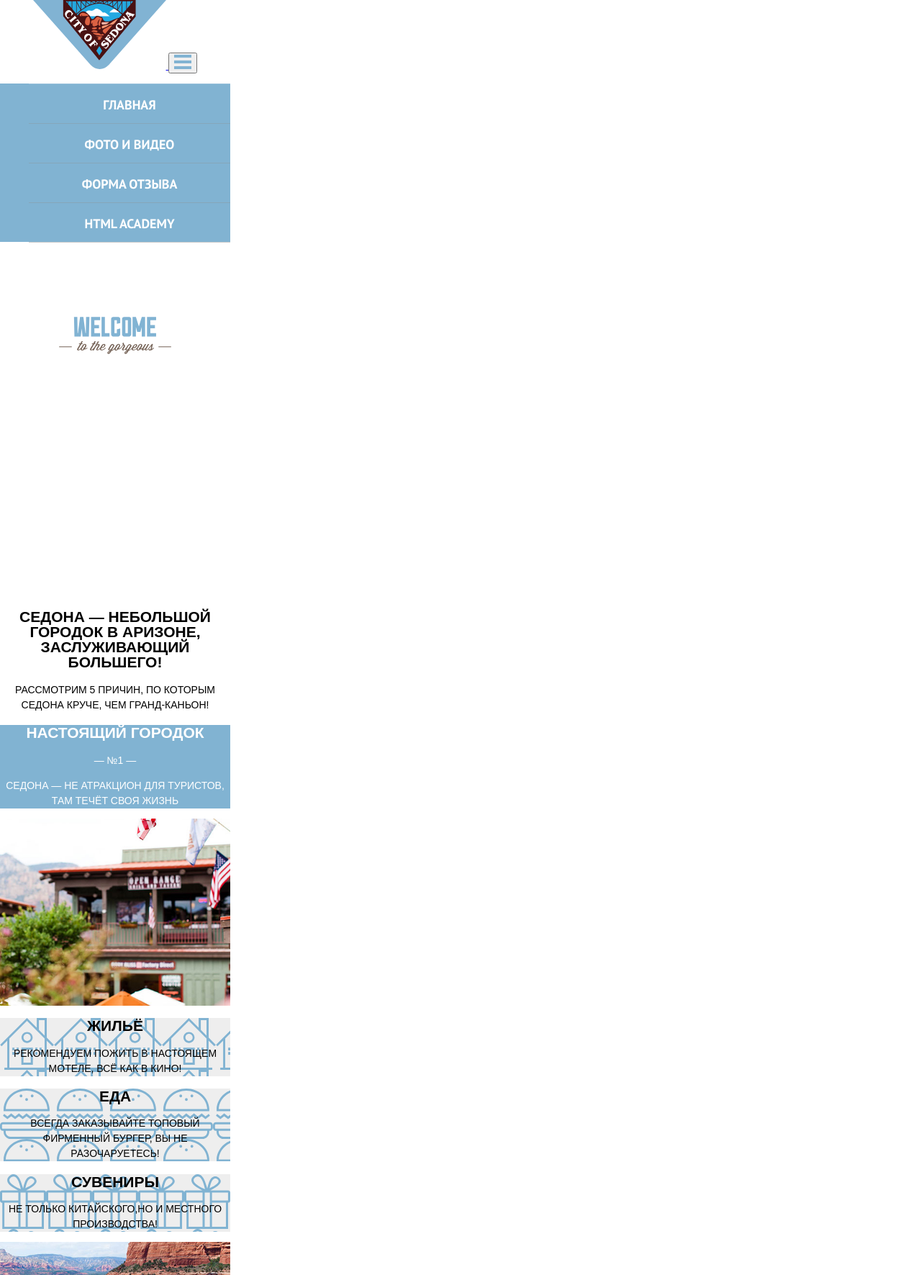
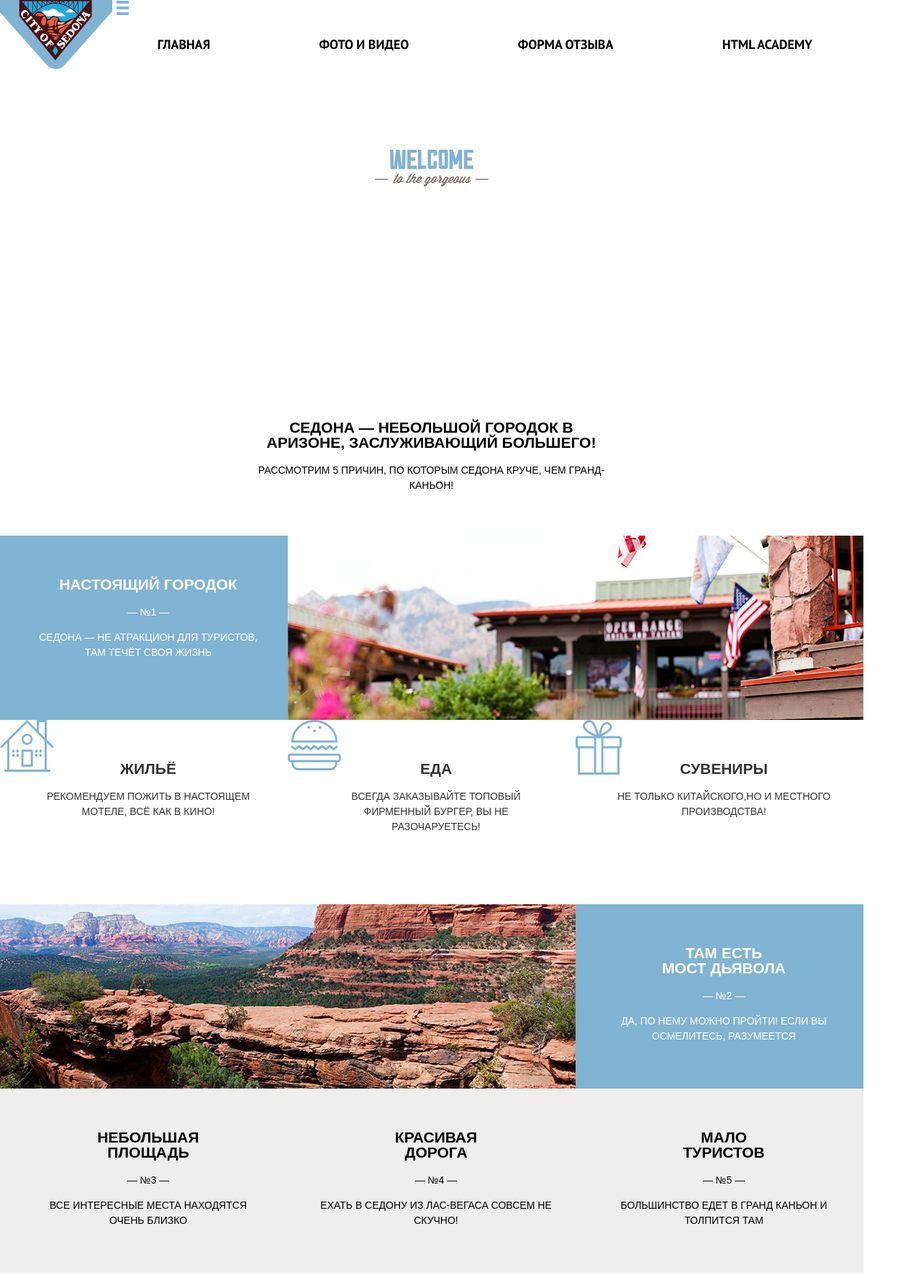
Before and after one commit to shvindtk/474467-sedona-25, a website: page source/index.html in a window 1280 px wide. Shown: the top 1771 px of the page at 72% size. Drawn offline with nearby package versions, Linux system fonts and the light colour scheme; files that its build step writes are made by us from their sources.

Commit message:
Домашняя работа

```diff
--- a/source/index.html
+++ b/source/index.html
@@ -1,7 +1,7 @@
 <!DOCTYPE html>
-<html lang="ru">
+<html lang="ru" class="page">
 
-<head>
+<head class="page__head">
   <meta charset="utf-8">
   <meta name="viewport" content="width=device-width, initial-scale=1.0">
   <link rel="icon" sizes="32x32" href="img/favicon.png">
@@ -9,8 +9,8 @@
   <link rel="stylesheet" href="css/style.css">
 </head>
 
-<body>
-  <header class="page-header">
+<body class="page__body">
+  <header class="page__header">
     <div name="container">
       <nav class="navigation">
         <a class="navigation__logo" href="#">
@@ -18,9 +18,9 @@
         </a>
         <button class="navigation__button sandwich-button" href="#" type="button">
           <svg width="24" height="20" viewBox="0 0 24 20" fill="none" xmlns="http://www.w3.org/2000/svg">
-            <path d="M24 0H0V4H24V0Z" fill="#81B3D2" />
-            <path d="M24 8H0V12H24V8Z" fill="#81B3D2" />
-            <path d="M24 16H0V20H24V16Z" fill="#81B3D2" />
+            <path d="M24 0H0V4H24V0Z" />
+            <path d="M24 8H0V12H24V8Z" />
+            <path d="M24 16H0V20H24V16Z" />
           </svg>
         </button>
         <div class="menu">
@@ -76,21 +76,23 @@
               <div class="product__logo product__logo-city">
               </div>
             </div>
+          </li>
+          <li class="product__item">
             <ul class="product__list-more  list-reset">
               <li class="product__item">
-                <div class="product__canvas .product__canvas-icon product__canvas-home">
+                <div class="product__canvas product__canvas-icon product__canvas-home">
                   <h2 class="product__title">Жильё</h2>
                   <p class="product__text">Рекомендуем пожить в настоящем мотеле, всё как в кино!</p>
                 </div>
               </li>
               <li class="product__item">
-                <div class="product__canvas .product__canvas-icon product__canvas-food">
+                <div class="product__canvas product__canvas-icon product__canvas-food">
                   <h2 class="product__title">Еда</h2>
                   <p class="product__text">Всегда заказывайте топовый фирменный бургер, вы не разочаруетесь!</p>
                 </div>
               </li>
               <li class="product__item">
-                <div class="product__canvas .product__canvas-icon product__canvas-souvenirs">
+                <div class="product__canvas product__canvas-icon product__canvas-souvenirs">
                   <h2 class="product__title">Сувениры</h2>
                   <p class="product__text">Не только китайского,но и местного производства!</p>
                 </div>
@@ -144,9 +146,9 @@
     <section class="map">
     </section>
   </main>
-  <footer class="footer">
+  <footer class="page__footer">
+    <section class="social">
       <div class="container">
-      <section class="social">
         <a class="social__hashtag">
           <h1>#visitsedona</h1>
         </a>
@@ -190,6 +192,7 @@
             </a>
           </li>
         </ul>
+      </div>
     </section>
     <section class="copyright">
       <div class="container">
--- /dev/null
+++ b/source/less/copyright.less
@@ -0,0 +1,4 @@
+.copyright div {
+  display: flex;
+  flex-direction: row;
+}
--- a/source/less/menu.less
+++ b/source/less/menu.less
@@ -1,15 +1,56 @@
 .menu {
   background-color: @blue;
+  margin: 0;
+
+  @media (min-width: @tablet-width) {
+    background-color: @white;
+    color: #000000;
+    padding-right: 29px;
+    padding-top: 18px;
+    padding-bottom: 17px;
+    width: 100%;
+  }
+
+  @media (min-width: @desktop-width) {
+    background-color: @white;
+    color: #000000;
+    padding-right: 71px;
+    padding-right: 71px;
+    padding-top: 18px;
+    padding-bottom: 17px;
+    width: 100%;
+  }
 }
 
 .menu__list {
   list-style: none;
+  display: flex;
+  flex-direction: column;
+
+  @media (min-width: @tablet-width) {
+    display: flex;
+    flex-direction: row;
+  }
+
+  @media (min-width: @desktop-width) {
+    display: flex;
+    flex-direction: row;
+    justify-content: space-between;
+  }
 }
 
 .menu__item {
   box-shadow: 0px 1px 0px rgba(1, 1, 1, 0.2), inset 0px 1px 0px rgba(255, 255, 255, 0.2);
   padding-top: 17px;
   padding-bottom: 12px;
+
+  @media (min-width: @tablet-width) {
+    box-shadow: none;
+  }
+
+  @media (min-width: @desktop-width) {
+    box-shadow: none;
+  }
 }
 
 .menu__item a {
@@ -21,4 +62,12 @@
   font-style: normal;
   font-weight: 700;
   text-align: center;
+
+  @media (min-width: @tablet-width) {
+    color: #000000;
+  }
+
+  @media (min-width: @desktop-width) {
+    color: #000000;
+  }
 }
--- /dev/null
+++ b/source/less/navigation.less
@@ -0,0 +1,28 @@
+.navigation {
+  display: flex;
+  flex-direction: column;
+
+  @media (min-width: @tablet-width) {
+    display: flex;
+    flex-direction: row;
+    width: 100%;
+  }
+
+  @media (min-width: @desktop-width) {
+    display: flex;
+    flex-direction: row;
+    width: 100%;
+  }
+}
+
+.navigation__button {
+  width: 23px;
+  height: 22px;
+  background-color: @white;
+  border: none;
+  outline: none;
+}
+
+.navigation__button svg {
+  fill: @blue;
+}
--- a/source/less/product.less
+++ b/source/less/product.less
@@ -1,6 +1,74 @@
+.product__description {
+  padding-top: 32px;
+  padding-bottom: 16px;
+  padding-left: 18px;
+  padding-right: 20px;
+
+  @media (min-width: @tablet-width) {
+    padding-top: 48px;
+    padding-bottom: 57px;
+    padding-left: 124px;
+    padding-right: 124px;
+  }
+
+  @media (min-width: @desktop-width) {
+    padding-top: 59px;
+    padding-bottom: 45px;
+    padding-left: 358px;
+    padding-right: 359px;
+  }
+}
+
+.product__list {
+  display: flex;
+  align-items: stretch;
+  flex-direction: column;
+
+  @media (min-width: @tablet-width) {
+    flex-direction: row;
+    flex-wrap: wrap;
+  }
+
+  @media (min-width: @desktop-width) {
+    flex-direction: row;
+    flex-wrap: wrap;
+  }
+}
+
+.product__list-more {
+  display: flex;
+  flex-wrap: wrap;
+  justify-content: space-between;
+}
+
 .product__canvas {
   background-color: @lightgrey;
   color: #000000;
+
+  @media (min-width: @tablet-width) {
+    width: 256px;
+    height: 256px;
+    padding: 40px 32px 42px 44px;
+  }
+
+  @media (min-width: @desktop-width) {
+    width: 400px;
+    height: 256px;
+    padding: 40px 32px 42px 44px;
+  }
+}
+
+.product-item__wrapper {
+  display: flex;
+  flex-direction: column;
+
+  @media (min-width: @tablet-width) {
+    flex-direction: row;
+  }
+
+  @media (min-width: @desktop-width) {
+    flex-direction: row;
+  }
 }
 
 .product__canvas-blue {
@@ -32,6 +100,19 @@
   height: 260px;
   background-size: cover;
   background-position: -120px 0px;
+
+  @media (min-width: @tablet-width) {
+    width: 512px;
+    height: 256px;
+    background-position: 0px 0px;
+  }
+
+  @media (min-width: @desktop-width) {
+    width: 800px;
+    height: 256px;
+    background-position: 0px 0px;
+  }
+
 }
 
 .product__logo-city {
--- a/source/less/search.less
+++ b/source/less/search.less
@@ -1,5 +1,33 @@
+.search {
+  padding-top: 39px;
+  padding-bottom: 49px;
+
+  @media (min-width: @tablet-width) {
+    padding-top: 61px;
+    padding-bottom: 58px;
+  }
+
+  @media (min-width: @desktop-width) {
+    padding-top: 61px;
+    padding-bottom: 66px;
+  }
+}
+
 .search__button {
   text-decoration: none;
   background-color: @blue;
   color: #FFFFFF;
+  margin-left: 18px;
+  margin-right: 18px;
+
+  @media (min-width: @tablet-width) {
+    margin-left: 155px;
+    margin-right: 155px;
+  }
+
+  @media (min-width: @desktop-width) {
+    margin-left: 371px;
+    margin-right: 371px;
+  }
+
 }
--- a/source/less/social.less
+++ b/source/less/social.less
@@ -1,3 +1,18 @@
+.social div {
+  display: flex;
+  flex-direction: column;
+
+  @media (min-width: @tablet-width) {
+    flex-direction: row;
+    padding-left: 45px;
+  }
+
+  @media (min-width: @desktop-width) {
+    flex-direction: row;
+    padding-left: 104px;
+  }
+}
+
 .social__hashtag a {
   text-decoration: none;
   font-family: 'PT Sans';
@@ -6,3 +21,24 @@
   font-size: 21px;
   line-height: 26px;
 }
+
+.social__hashtag {
+
+  @media (min-width: @tablet-width) {
+    margin-right: 97px;
+  }
+
+  @media (min-width: @desktop-width) {
+    margin-right: 256px;
+  }
+}
+
+.social__list {
+  display: flex;
+  flex-direction: row;
+  flex-wrap: nowrap;
+}
+
+.social__link {
+  margin-left: 6px;
+}
--- a/source/less/style.less
+++ b/source/less/style.less
@@ -5,17 +5,24 @@
 @import "features.less";
 @import "search.less";
 @import "image.less";
+@import "navigation.less";
+@import "copyright.less";
 
 // Colors
-
-@blue: #81B3D2;
+@blue: #81b3d2;
 @lightgrey: #EEEEEE;
-
+@white: #FFFFFF;
 // Viewports
 
 @tablet-width: 768px;
 @desktop-width: 1200px;
-@mobile-width-only: 320px;
+@mobile-width-only: 767px;
+
+*,
+::after,
+::before {
+  box-sizing: border-box;
+}
 
 body {
   font-family: "PT Sans Narrow", "Arial", sans-serif;
@@ -24,8 +31,17 @@ body {
   font-size: 14px;
   line-height: 21px;
   font-weight: 400;
+  margin: 0;
+  height: 100%;
   width: 320px;
-  margin: 0;
+
+  @media (min-width: @tablet-width) {
+    width: 768px;
+  }
+
+  @media (min-width: @desktop-width) {
+    width: 1200px;
+  }
 }
 
 .visually-hidden {
@@ -46,3 +62,30 @@ body {
   margin: 0;
   list-style: none;
 }
+
+.container {
+  display: flex;
+  margin: 0 auto;
+  flex-direction: column;
+}
+
+img {
+  max-width: 100%;
+  object-fit: cover;
+}
+
+.page__footer {
+  display: flex;
+  flex-direction: column;
+
+  @media (min-width: @tablet-width) {
+    flex-direction: row;
+    padding-right: 60px;
+  }
+
+  @media (min-width: @desktop-width) {
+    flex-direction: row;
+    padding-right: 120px;
+    padding-top: 36px;
+  }
+}
```
Also changed, not shown: source/catalog.html (+11 -8 lines). Lines whose indentation alone changed are shown as unchanged.
